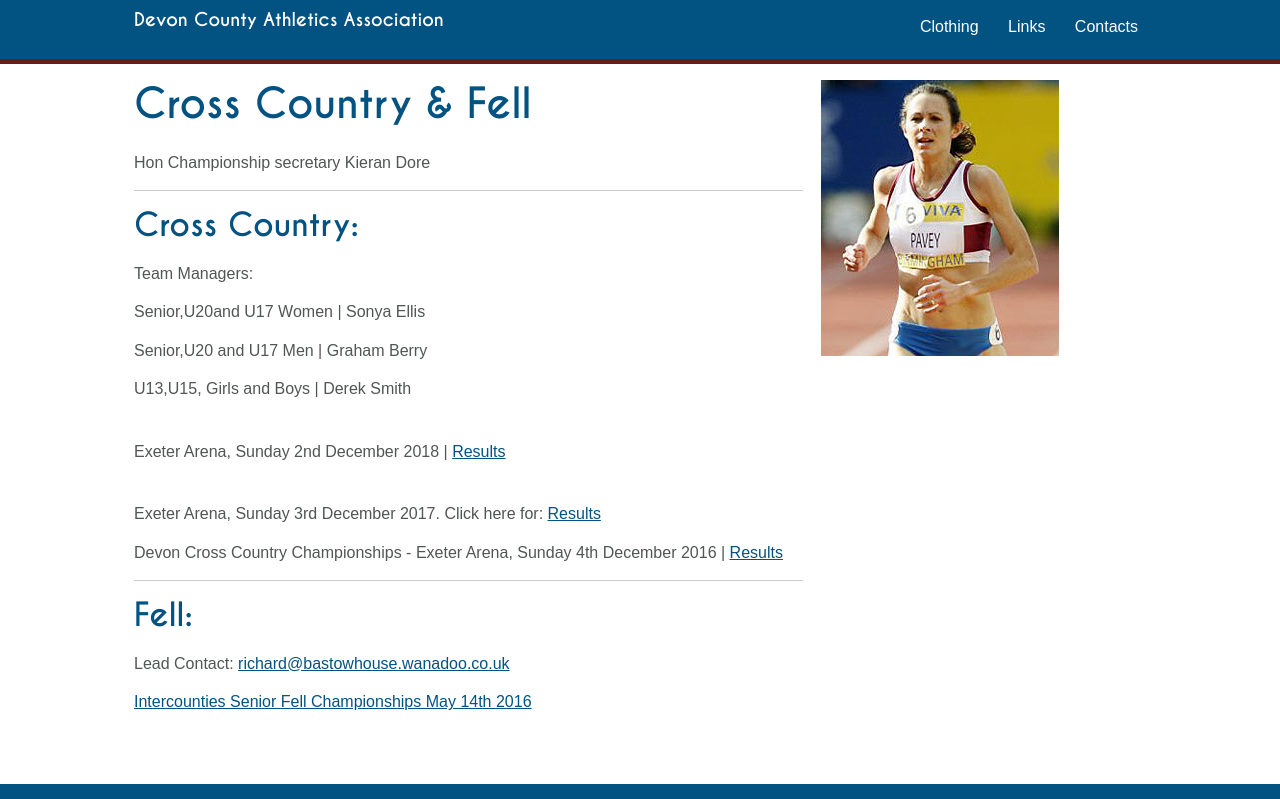
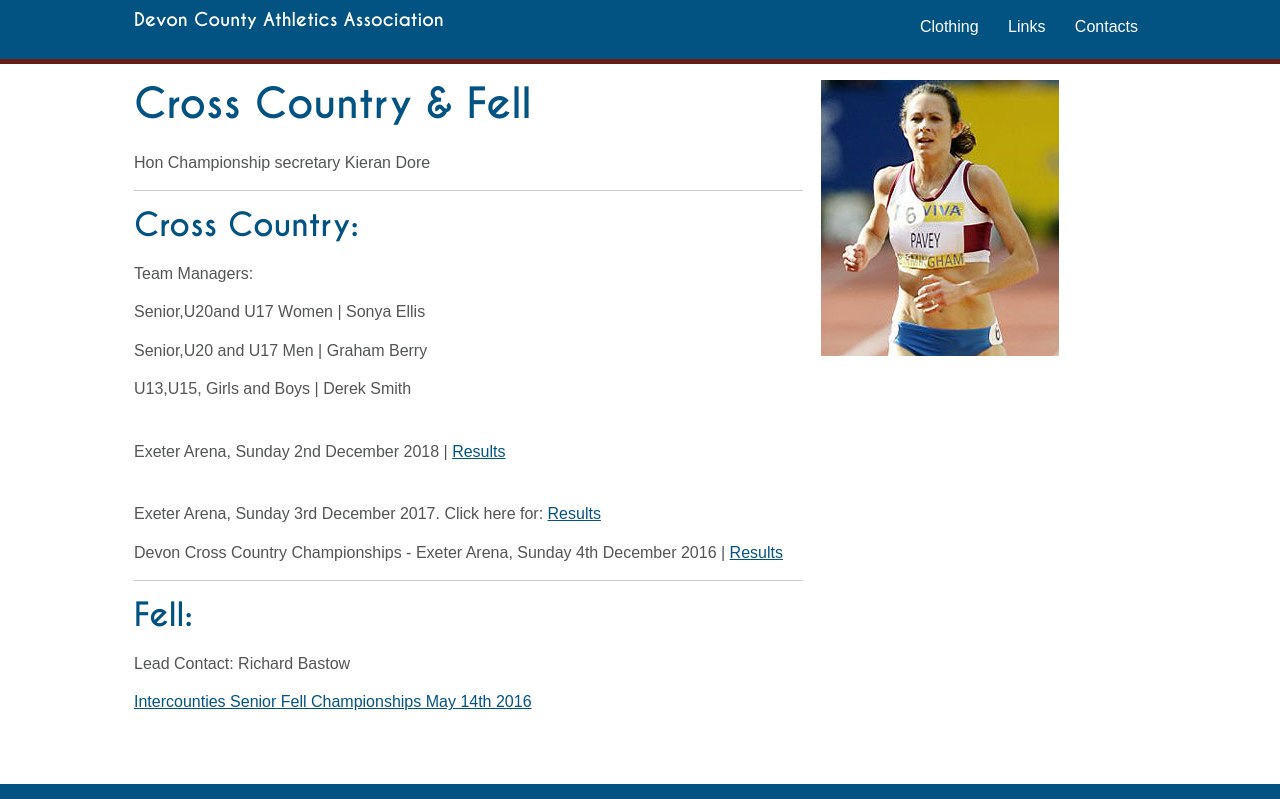
Before and after one commit to uxsw/devoncountyaa, a plain HTML site: page xc.html in a window 1280 px wide. Shown: the top 799 px of the page. Drawn offline with Linux system fonts and the light colour scheme.

Commit message:
Update xc.html

```diff
--- a/xc.html
+++ b/xc.html
@@ -69,7 +69,7 @@
 
 	<h4 class="heading--2 heading--main">Fell:</h4>
 
-	<p>Lead Contact: <a href="mailto:richard@bastowhouse.wanadoo.co.uk">richard@bastowhouse.wanadoo.co.uk</a></p>
+	<p>Lead Contact: Richard Bastow</p>
 
 	<p><a href="entry_forms/fell_champs16.pdf">Intercounties Senior Fell Championships May 14th 2016</a></p>
 
```
